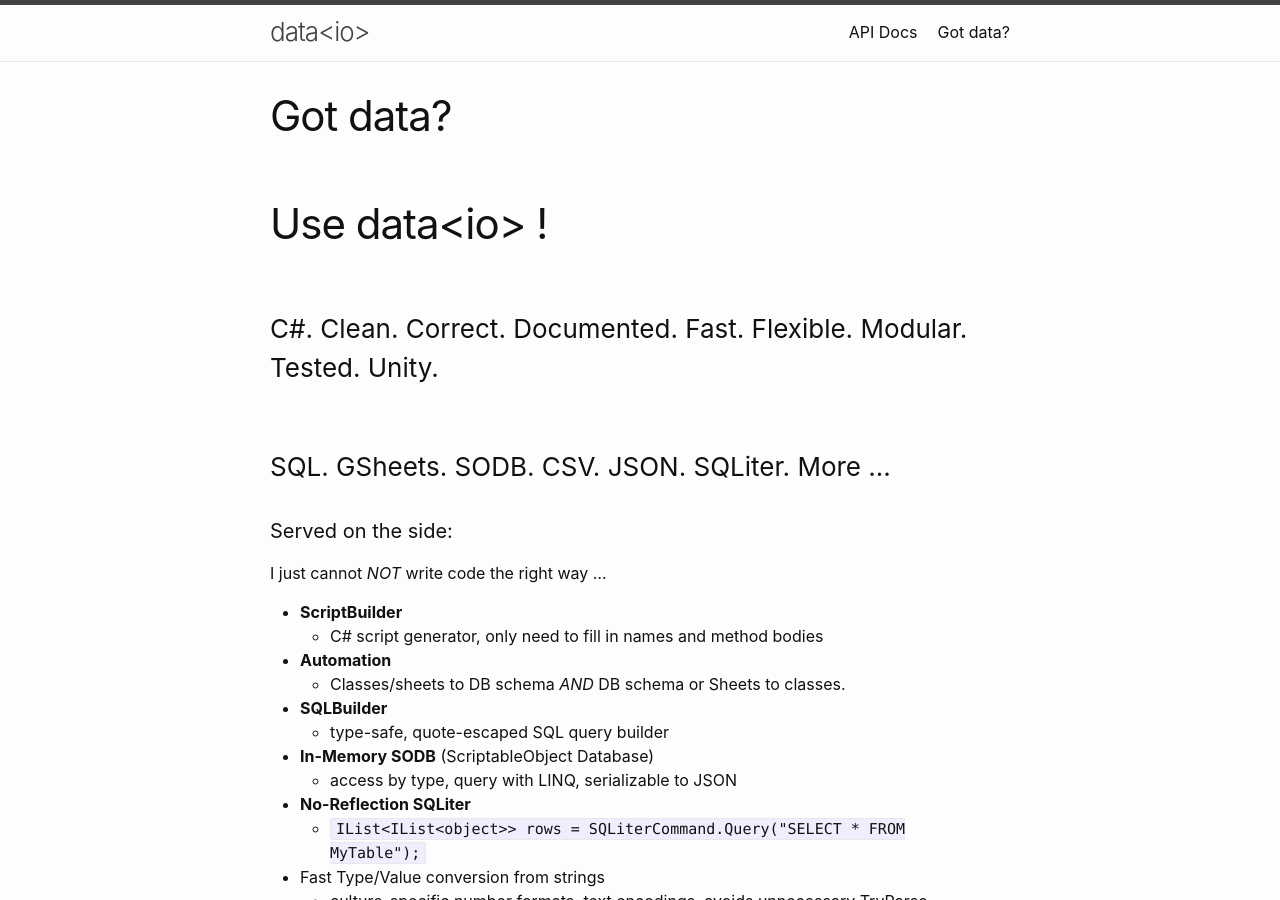
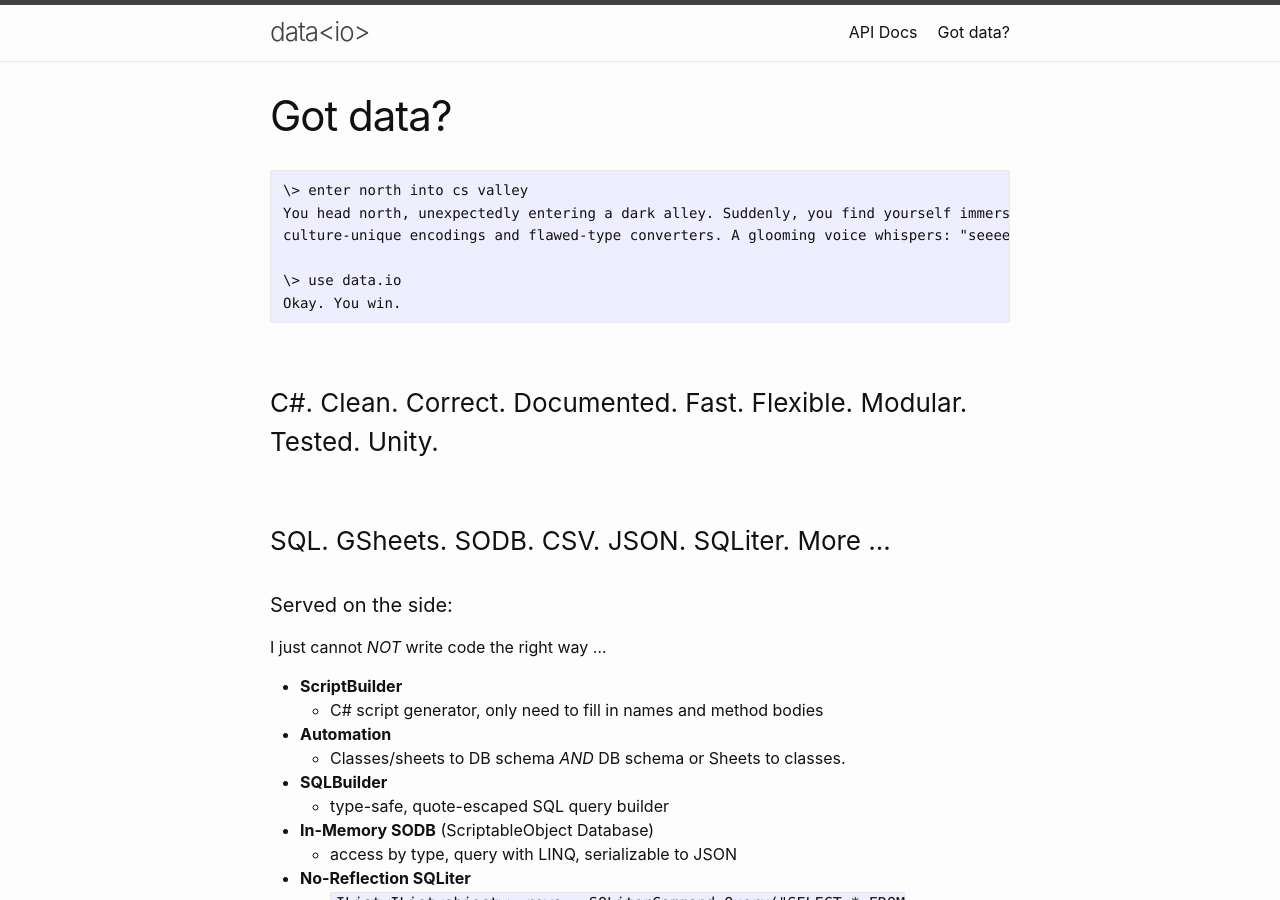
Before and after one commit to CodeSmile-0000011110110111/data.io-home, a Jekyll site: the page built from index.md, in a window 1280 px wide and 900 px high. Built offline with Jekyll 4.4.1, drawn with Linux system fonts in a browser that asks for light colours.

Commit message:
Update index.md

````diff
--- a/index.md
+++ b/index.md
@@ -3,7 +3,14 @@ layout: page
 title: Got data?
 ---
 
-# Use data&lt;io&gt; !
+```
+\> enter north into cs valley
+You head north, unexpectedly entering a dark alley. Suddenly, you find yourself immersed in woefully escaped delimiters,
+culture-unique encodings and flawed-type converters. A glooming voice whispers: "seeeequl". You sweat and shiver as you ..
+
+\> use data.io
+Okay. You win.
+```
 
 ### C#. Clean. Correct. Documented. Fast. Flexible. Modular. Tested. Unity.
 ### SQL. GSheets. SODB. CSV. JSON. SQLiter. More ...
````
